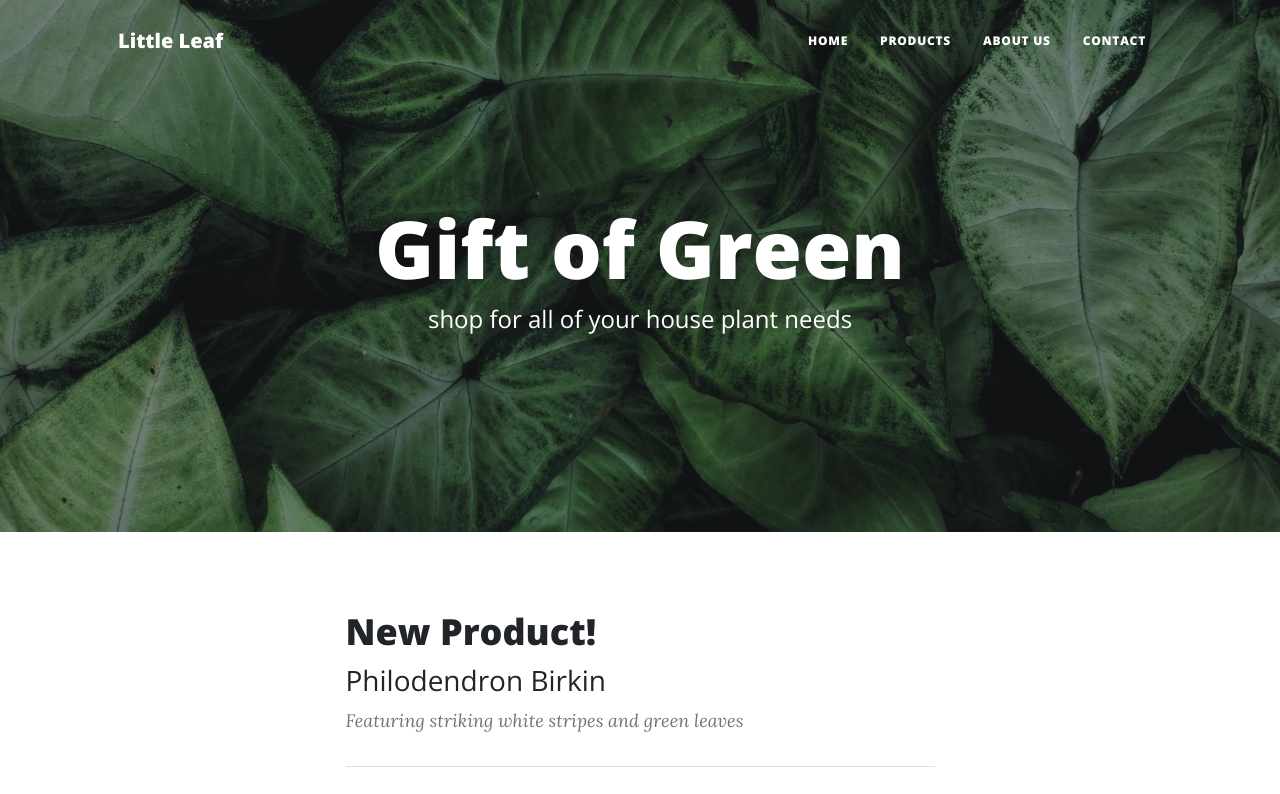
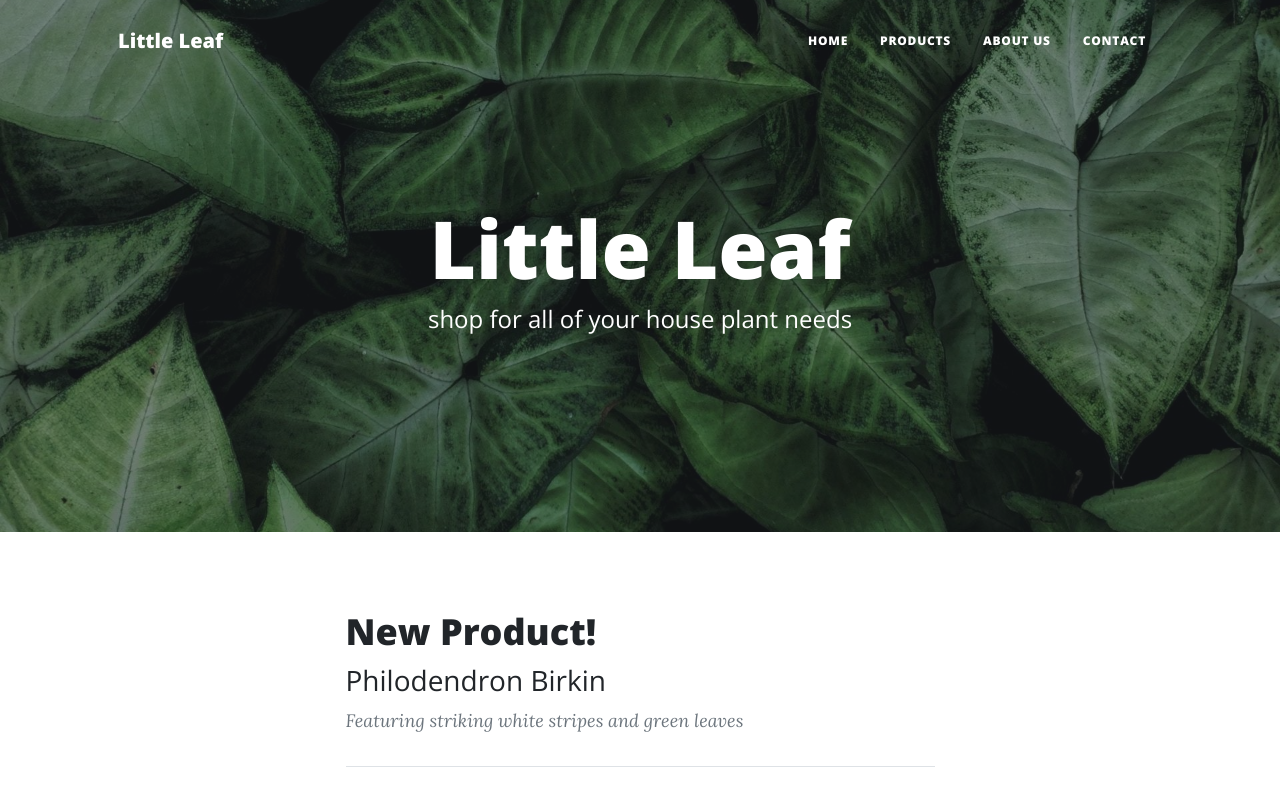
Before and after one commit to Justin-K21/justin-k21.github.io-littleleaf, a plain HTML site: page index.html in a window 1280 px wide. Shown: the top 794 px of the page. Drawn offline with nearby package versions, Linux system fonts and the light colour scheme.

Commit message:
Update index.html

```diff
--- a/index.html
+++ b/index.html
@@ -42,7 +42,7 @@
                 <div class="row gx-4 gx-lg-5 justify-content-center">
                     <div class="col-md-10 col-lg-8 col-xl-7">
                         <div class="site-heading">
-                            <h1>Gift of Green</h1>
+                            <h1>Little Leaf</h1>
                             <span class="subheading">shop for all of your house plant needs</span>
                         </div>
                     </div>
```
